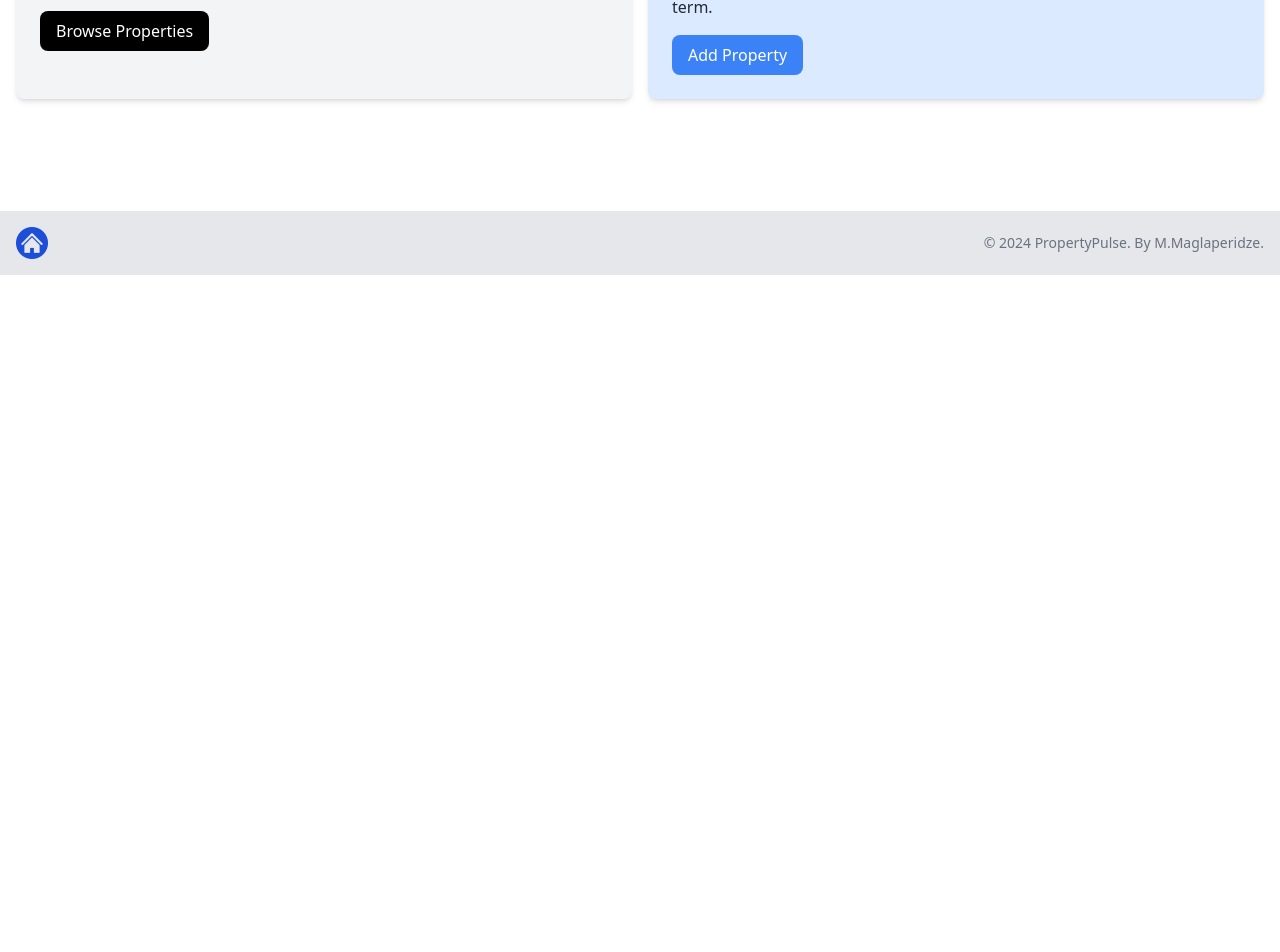
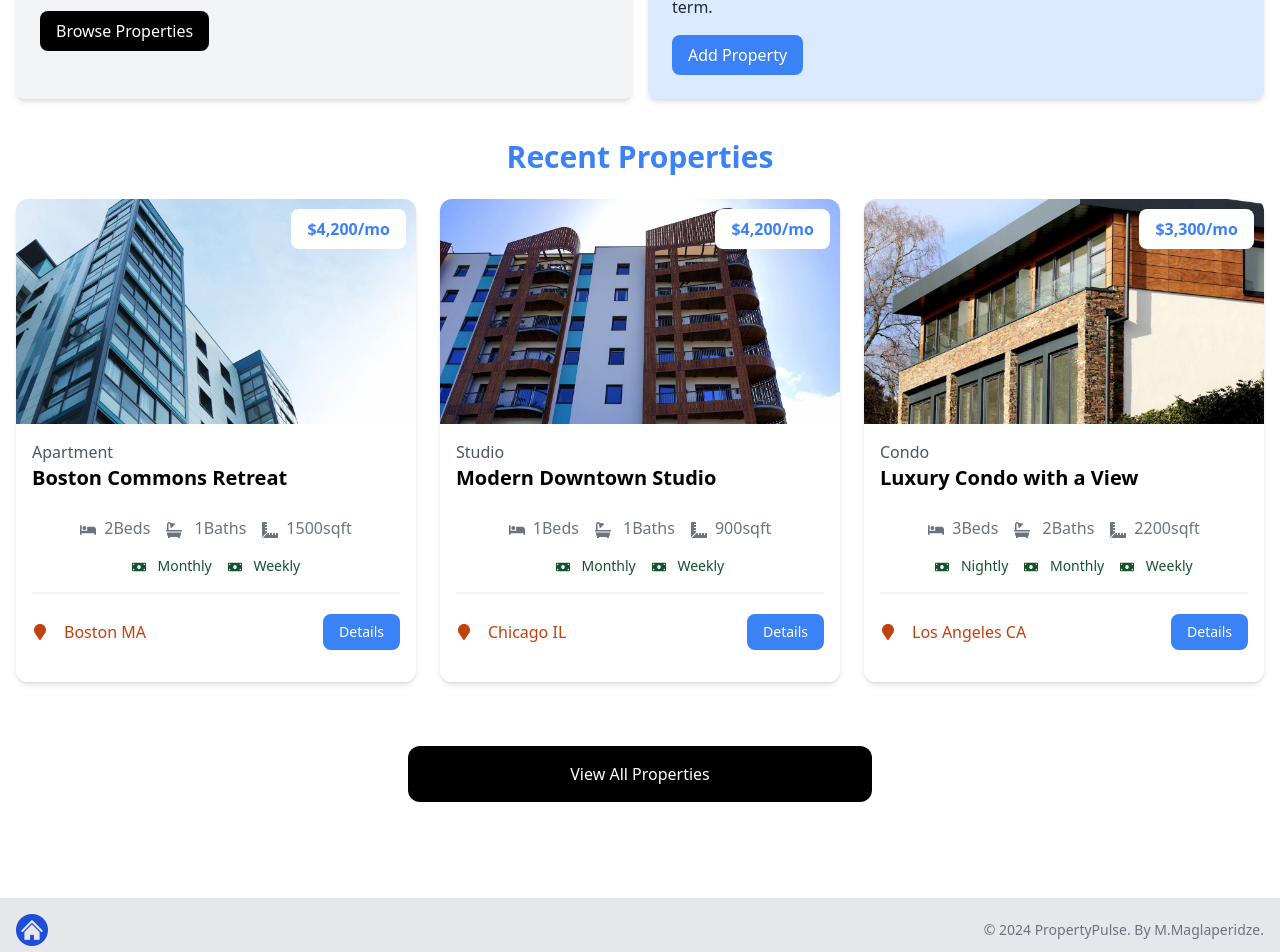
Before and after one commit to mishkamag/rental-properties, a Next.js app: page / in a window 1280 px wide. Shown: the part 546-1498 px from the top of the page. Before the commit the page ends 821 px from the top, so only its background shows below. Built offline with nearby package versions, Linux system fonts and the light colour scheme.

Commit message:
feat: add recent properties section

```diff
--- a/app/page.jsx
+++ b/app/page.jsx
@@ -1,4 +1,5 @@
 import Hero from "@/components/Hero";
+import HomeProperties from "@/components/HomeProperties";
 import InfoBoxes from "@/components/InfoBoxes";
 
 const HomePage = () => {
@@ -6,6 +7,7 @@
     <>
       <Hero />
       <InfoBoxes />
+      <HomeProperties />
     </>
   );
 };
--- a/app/properties/page.jsx
+++ b/app/properties/page.jsx
@@ -3,12 +3,12 @@
 
 const PropertiesPage = () => {
   return (
-    <section class="px-4 py-6">
-      <div class="container-xl lg:container m-auto px-5 py-6">
+    <section className="px-4 py-6">
+      <div className="container-xl lg:container m-auto px-5 py-6">
         {properties.length === 0 ? (
           <p>No properties found</p>
         ) : (
-          <div class="grid grid-cols-1 md:grid-cols-3 gap-6">
+          <div className="grid grid-cols-1 md:grid-cols-3 gap-6">
             {properties.map((property) => (
               <PropertyCard key={property._id} property={property} />
             ))}
--- a/components/Footer.jsx
+++ b/components/Footer.jsx
@@ -1,5 +1,4 @@
 import Image from "next/image";
-import Link from "next/link";
 import logo from "@/assets/images/logo.png";
 
 const Footer = () => {
--- /dev/null
+++ b/components/HomeProperties.jsx
@@ -0,0 +1,41 @@
+import properties from "@/properties.json";
+import PropertyCard from "./PropertyCard";
+import Link from "next/link";
+
+const HomeProperties = () => {
+  const randomizeProperties = properties
+    .sort(() => Math.random() - Math.random())
+    .slice(0, 3);
+
+  return (
+    <>
+      <section className="px-4 py-6">
+        <div className="container-xl lg:container m-auto">
+          <h2 className="text-3xl font-bold text-blue-500 mb-6 text-center">
+            Recent Properties
+          </h2>
+          <div className="grid grid-cols-1 md:grid-cols-3 gap-6">
+            {randomizeProperties.length === 0 ? (
+              <p>No properties found</p>
+            ) : (
+              randomizeProperties.map((property) => (
+                <PropertyCard key={property._id} property={property} />
+              ))
+            )}
+          </div>
+        </div>
+      </section>
+
+      <section className="m-auto max-w-lg my-10 px-6">
+        <Link
+          href="/properties"
+          className="block bg-black text-white text-center py-4 px-6 rounded-xl hover:bg-gray-700"
+        >
+          View All Properties
+        </Link>
+      </section>
+    </>
+  );
+};
+
+export default HomeProperties;
```
